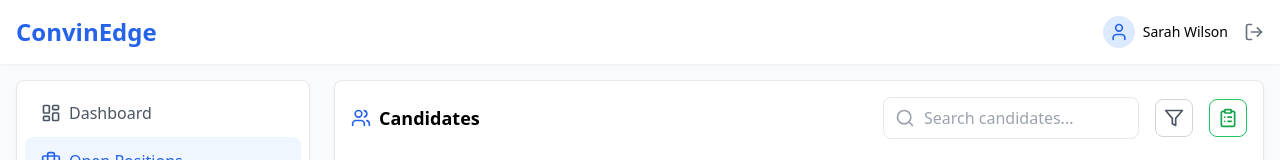
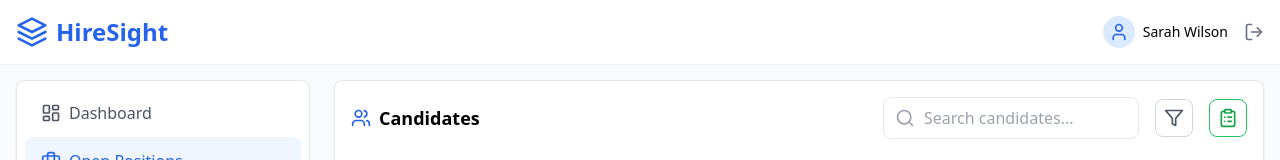
Before and after one commit to achyuthreddyi/HireSight, a React (Create React App) app: page / in a window 1280 px wide. Shown: the top 160 px of the page. Built offline with nearby package versions, Linux system fonts and the light colour scheme.

Commit message:
changes the logo & tab name

```diff
--- a/public/index.html
+++ b/public/index.html
@@ -24,7 +24,7 @@
       work correctly both with client-side routing and a non-root public URL.
       Learn how to configure a non-root public URL by running `npm run build`.
     -->
-    <title>React App</title>
+    <title>HireSight - Hire with Insights</title>
   </head>
   <body>
     <noscript>You need to enable JavaScript to run this app.</noscript>
--- /dev/null
+++ b/src/assets/logo.jsx
@@ -0,0 +1,34 @@
+import React from 'react';
+
+const Logo = ({ className }) => (
+  <svg
+    className={className}
+    viewBox="0 0 24 24"
+    fill="none"
+    xmlns="http://www.w3.org/2000/svg"
+  >
+    <path
+      d="M12 2L2 7L12 12L22 7L12 2Z"
+      stroke="currentColor"
+      strokeWidth="2"
+      strokeLinecap="round"
+      strokeLinejoin="round"
+    />
+    <path
+      d="M2 17L12 22L22 17"
+      stroke="currentColor"
+      strokeWidth="2"
+      strokeLinecap="round"
+      strokeLinejoin="round"
+    />
+    <path
+      d="M2 12L12 17L22 12"
+      stroke="currentColor"
+      strokeWidth="2"
+      strokeLinecap="round"
+      strokeLinejoin="round"
+    />
+  </svg>
+);
+
+export default Logo;
--- a/src/components/Dashboard.jsx
+++ b/src/components/Dashboard.jsx
@@ -29,6 +29,7 @@ import Placeholder from './Placeholder';
 import TeamContent from './TeamContent';
 import InterviewsDetails from './InterviewsDetails';
 import CandidatesDashboard from './CandidatesDashboard';
+import Logo from '../assets/logo';
 
 const NAVIGATION_ITEMS = [
   {
@@ -296,7 +297,10 @@ const Dashboard = () => {
       {/* Header */}
       <header className="bg-white shadow-sm fixed w-full top-0 z-10">
         <div className="max-w-7xl mx-auto px-4 py-4 flex justify-between items-center">
-          <div className="text-2xl font-bold text-blue-600">ConvinEdge</div>
+          <div className="flex items-center space-x-2">
+            <Logo className="w-8 h-8 text-blue-600" />
+            <span className="text-2xl font-bold text-blue-600">HireSight</span>
+          </div>
           <div className="flex items-center space-x-4">
             <div className="flex items-center space-x-2">
               <div className="w-8 h-8 rounded-full bg-blue-100 flex items-center justify-center">
```
